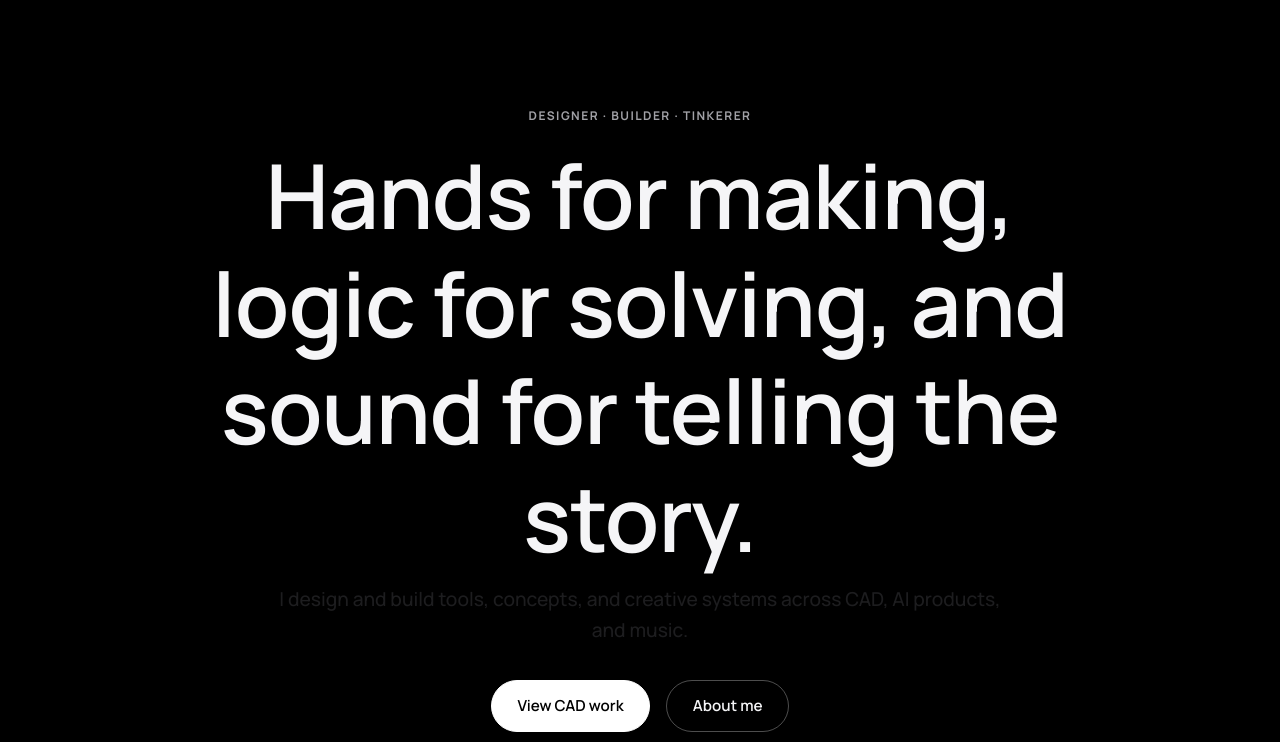
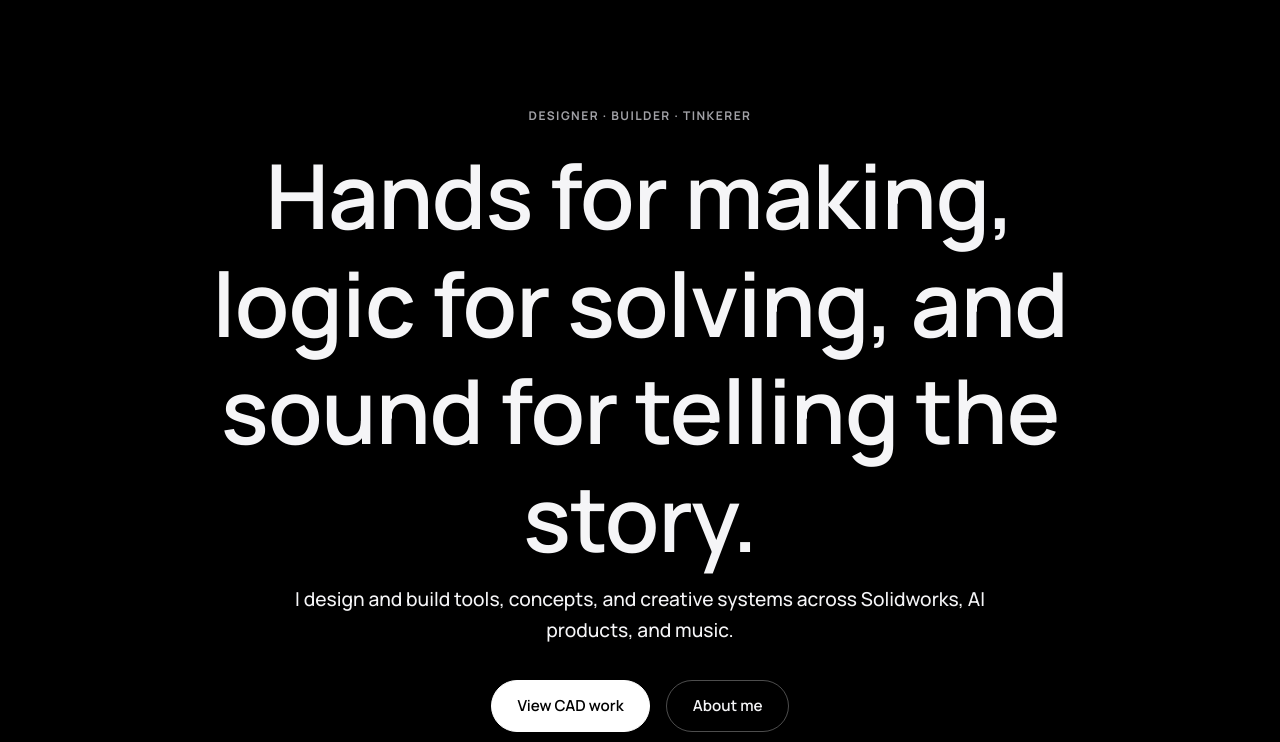
Before and after one commit to Apirith/Apirith_Portfolio-, a plain HTML site: page index.html in a window 1280 px wide. Shown: the part 58-800 px from the top of the page. Drawn offline with nearby package versions, Linux system fonts and the light colour scheme.

Commit message:
Improve home page hero text visibility and update CAD reference
- Change hero subtitle text color from black to white (#f5f5f7) for better readability on dark background by adding .dark-section .lede CSS rule
- Update "CAD" to "Solidworks" in hero description to reflect actual tool used
Co-Authored-By: Claude Haiku 4.5 <noreply@anthropic.com>

```diff
--- a/index.html
+++ b/index.html
@@ -54,7 +54,7 @@
             Hands for making, logic for solving, and sound for telling the story.
           </h1>
           <p class="lede center">
-            I design and build tools, concepts, and creative systems across CAD,
+            I design and build tools, concepts, and creative systems across Solidworks,
             AI products, and music.
           </p>
           <div class="cta-row">
--- a/styles.css
+++ b/styles.css
@@ -155,6 +155,10 @@ img {
 .dark-section .muted,
 .dark-section .eyebrow {
   color: var(--dark-muted);
+}
+
+.dark-section .lede {
+  color: var(--dark-text);
 }
 
 /* Header / nav ------------------------------------------------------- */
```
